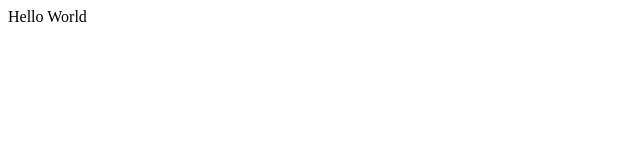
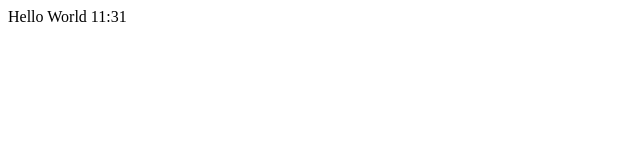
Before and after one commit to dark4190/dark4190.github.io, a plain HTML site: page index.html in a window 1280 px wide. Shown: the full height of the page, 0-640 px from the left. Drawn offline with Linux system fonts and the light colour scheme.

Commit message:
Update index.html

```diff
--- a/index.html
+++ b/index.html
@@ -1,7 +1,7 @@
 <html>
 <body>
 
-Hello World
+Hello World 11:31
 
 </body>
 </html>
```
